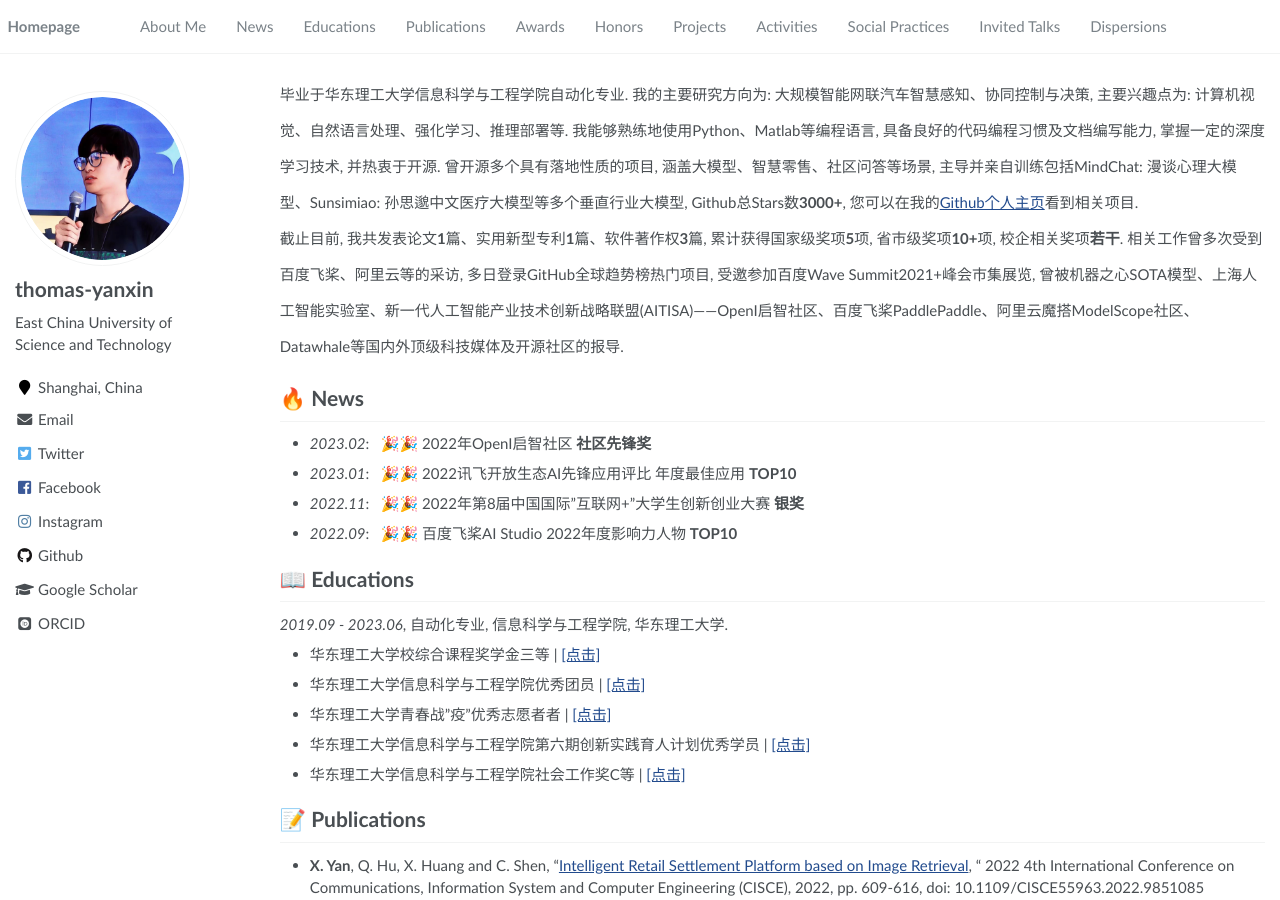
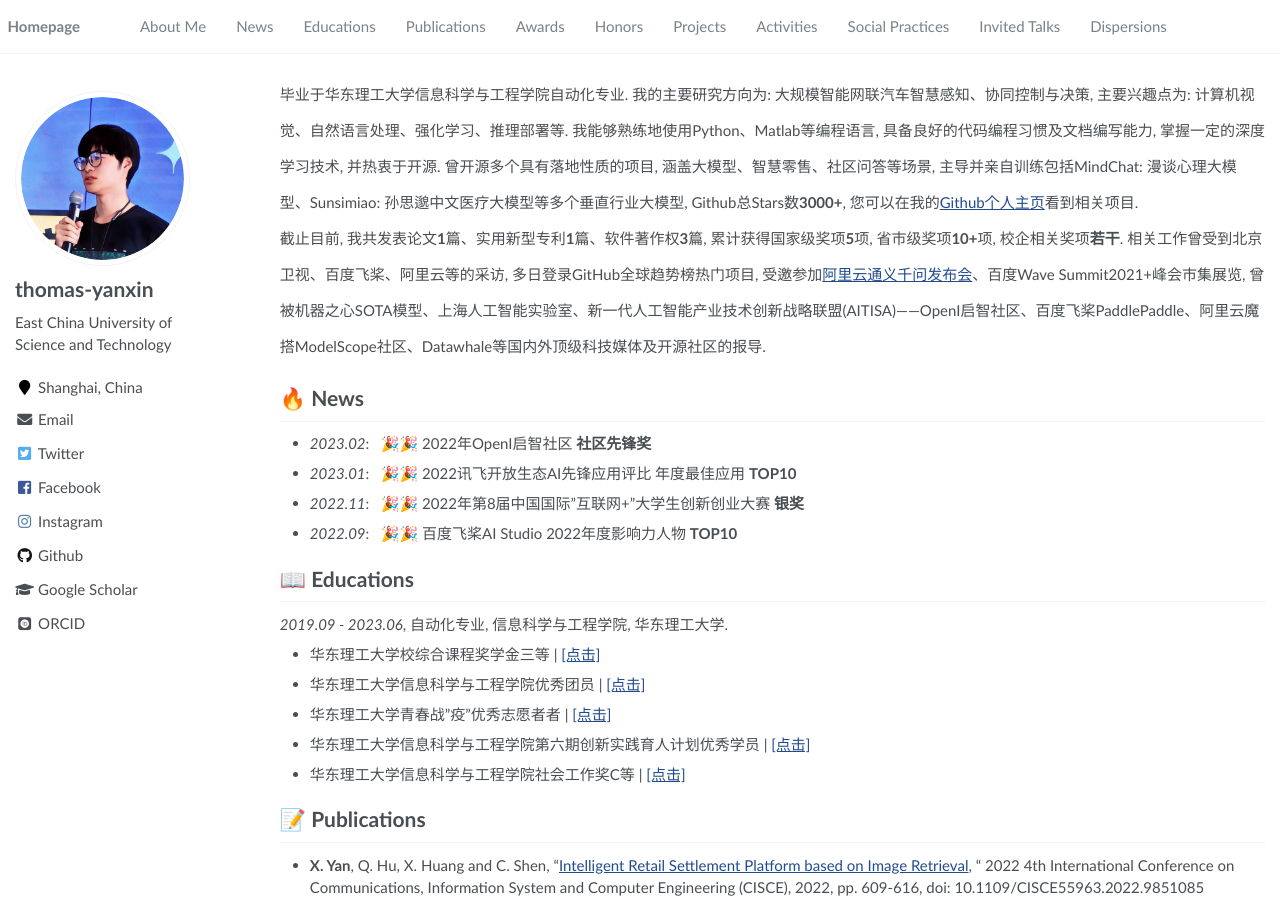
Before and after one commit to thomas-yanxin/thomas-yanxin.github.io, a Jekyll site: the page built from _pages/about.md, in a window 1280 px wide and 900 px high. Built offline with Jekyll 4.4.1, drawn with Linux system fonts in a browser that asks for light colours; some web fonts are replaced.

Commit message:
update ali cloud

```diff
--- a/_pages/about.md
+++ b/_pages/about.md
@@ -20,7 +20,7 @@
 <p style="line-height:2.4; ">
 毕业于华东理工大学信息科学与工程学院自动化专业. 我的主要研究方向为: 大规模智能网联汽车智慧感知、协同控制与决策, 主要兴趣点为: 计算机视觉、自然语言处理、强化学习、推理部署等. 我能够熟练地使用Python、Matlab等编程语言, 具备良好的代码编程习惯及文档编写能力, 掌握一定的深度学习技术, 并热衷于开源. 曾开源多个具有落地性质的项目, 涵盖大模型、智慧零售、社区问答等场景, 主导并亲自训练包括MindChat: 漫谈心理大模型、Sunsimiao: 孙思邈中文医疗大模型等多个垂直行业大模型, Github总Stars数<strong>3000+</strong>, 您可以在我的<a href='https://github.com/thomas-yanxin'>Github个人主页</a>看到相关项目.
 <br/>
-截止目前, 我共发表论文<strong>1</strong>篇、实用新型专利<strong>1</strong>篇、软件著作权<strong>3</strong>篇, 累计获得国家级奖项<strong>5</strong>项, 省市级奖项<strong>10+</strong>项, 校企相关奖项<strong>若干</strong>. 相关工作曾多次受到百度飞桨、阿里云等的采访, 多日登录GitHub全球趋势榜热门项目, 受邀参加百度Wave Summit2021+峰会市集展览, 曾被机器之心SOTA模型、上海人工智能实验室、新一代人工智能产业技术创新战略联盟(AITISA)——OpenI启智社区、百度飞桨PaddlePaddle、阿里云魔搭ModelScope社区、Datawhale等国内外顶级科技媒体及开源社区的报导.
+截止目前, 我共发表论文<strong>1</strong>篇、实用新型专利<strong>1</strong>篇、软件著作权<strong>3</strong>篇, 累计获得国家级奖项<strong>5</strong>项, 省市级奖项<strong>10+</strong>项, 校企相关奖项<strong>若干</strong>. 相关工作曾受到北京卫视、百度飞桨、阿里云等的采访, 多日登录GitHub全球趋势榜热门项目, 受邀参加<a href='/proof/阿里云邀请函_颜鑫.pdf'>阿里云通义千问发布会</a>、百度Wave Summit2021+峰会市集展览, 曾被机器之心SOTA模型、上海人工智能实验室、新一代人工智能产业技术创新战略联盟(AITISA)——OpenI启智社区、百度飞桨PaddlePaddle、阿里云魔搭ModelScope社区、Datawhale等国内外顶级科技媒体及开源社区的报导.
 </p>
 
 # 🔥 News
```
Also changed, not shown: 1 other file.
